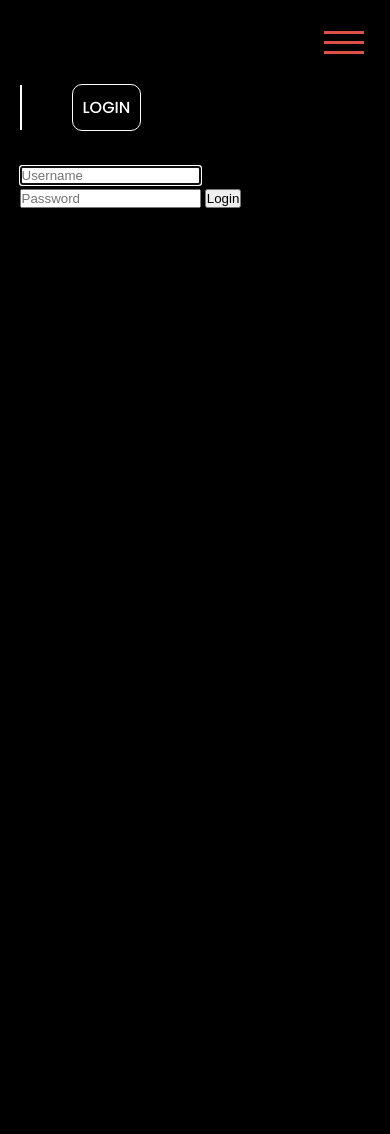
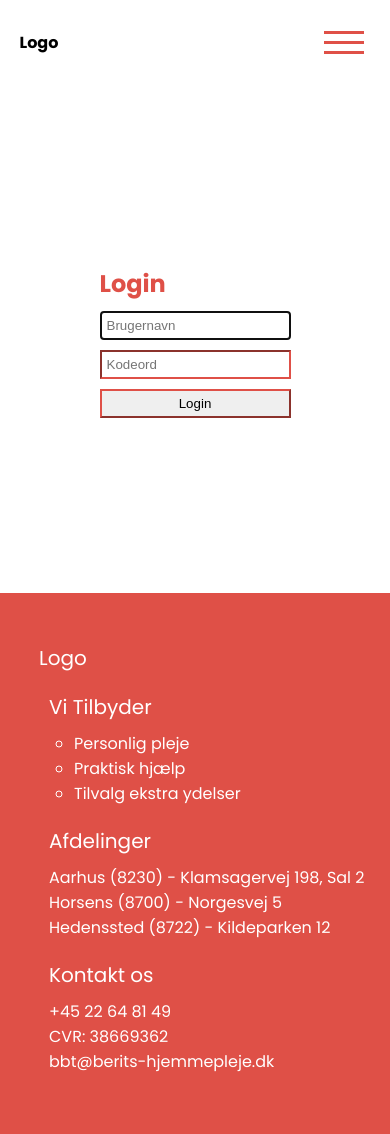
Before and after one commit to STEF4NOVICH/demo, a PHP site: page /login.php in a window 390 px wide. Before the commit the page ends 208 px from the top, so only its background shows below. Run offline with PHP 8.4, Linux system fonts and the light colour scheme.

Commit message:
update login page
forside forløbig done + login

```diff
--- /dev/null
+++ b/footer.php
@@ -0,0 +1,31 @@
+<footer>
+    <div class="site-wrapper footerclass">
+        <h2>Logo</h2>
+        <div class="vi-tilbyder">
+            <h2>Vi Tilbyder</h2>
+            <ul>
+                <li>
+                    <a href="#">Personlig pleje</a>
+                </li>
+                <li>
+                    <a href="#">Praktisk hjælp</a>
+                </li>
+                <li>
+                    <a href="#">Tilvalg ekstra ydelser</a>
+                </li>
+            </ul>
+        </div>
+        <div>
+            <h2>Afdelinger</h2>
+            <p>Aarhus (8230) - Klamsagervej 198, Sal 2</p>
+            <p>Horsens (8700) - Norgesvej 5</p>
+            <p>Hedenssted (8722) - Kildeparken 12</p>
+        </div>
+        <div>
+            <h2>Kontakt os</h2>
+            <p>+45 22 64 81 49</p>
+            <p>CVR: 38669362</p>
+            <p>bbt@berits-hjemmepleje.dk</p>
+        </div>
+    </div>
+</footer>
--- a/login.css
+++ b/login.css
@@ -1,3 +1,18 @@
-body {
-    background-color: black;
+.login {
+    display: flex;
+    justify-content: center;
+    align-items: center;
+    min-height: 50vh;
+    color: #df5047;
 }
+
+.login form {
+    display: flex;
+    flex-direction: column;
+}
+
+.login form input {
+    padding: 5px;
+    margin-top: 10px;
+    border-color: #df5047;
+}
--- a/login.php
+++ b/login.php
@@ -1,4 +1,4 @@
-<body>
+<div>
     <?php
 
     include('header.php');
@@ -39,20 +39,22 @@
         }
     } else {
     ?>
-        <section class="site-wrapper">
+        <section class="site-wrapper login">
 
             <form class="loginform" method="post" name="login">
                 <h1>Login</h1>
-                <input type="text" name="username" placeholder="Username" autofocus="true" />
-                <input type="password" name="password" placeholder="Password" />
+                <input type="text" name="username" placeholder="Brugernavn" autofocus="true" />
+                <input type="password" name="password" placeholder="Kodeord" />
                 <input type="submit" value="Login" name="submit" />
             </form>
+
+
+
 
         </section>
 
     <?php
     }
+    include('footer.php');
     ?>
-</body>
-
-</html>
+</div>
--- a/style.css
+++ b/style.css
@@ -2,6 +2,10 @@
     margin: 0;
     padding: 0;
     box-sizing: border-box;
+}
+
+img {
+    width: 100%;
 }
 
 body {
@@ -188,3 +192,85 @@ nav {
 }
 
 /* FORSIDE */
+
+.forside h2 {
+    margin-top: 50px;
+}
+
+.forside p {
+    margin-top: 22px;
+}
+
+.billeder {
+    display: flex;
+    justify-content: center;
+    align-items: center;
+    margin-top: 25px;
+}
+
+.billeder img {
+    max-width: 400px;
+    margin: 25px;
+}
+
+@media only screen and (max-width: 910px) {
+    .billeder {
+        flex-direction: column;
+    }
+
+    .billeder img {
+        max-width: 350px;
+        margin-top: 15px;
+        margin: 15px;
+    }
+}
+
+/* FOOTER */
+
+footer {
+    background-color: #df5047;
+    color: white;
+    margin-top: 40px;
+    padding-top: 50px;
+    padding-bottom: 50px;
+}
+
+footer h2 {
+    font-size: 20px;
+    font-weight: 400;
+    margin-bottom: 9px;
+}
+
+.footerclass {
+    display: flex;
+    justify-content: space-between;
+}
+
+.footerclass > div {
+    margin: 10px;
+}
+
+.vi-tilbyder {
+    display: flex;
+    flex-direction: column;
+}
+
+.vi-tilbyder ul {
+    margin-left: 25px;
+}
+
+.vi-tilbyder ul li {
+    list-style: circle;
+}
+
+.vi-tilbyder ul li a {
+    text-decoration: none;
+    color: white;
+}
+
+@media only screen and (max-width: 910px) {
+    .footerclass {
+        flex-direction: column;
+        margin-left: 10%;
+    }
+}
```
Also changed, not shown: index.php (+28 -1 lines), billeder/billedeeksempelforside.PNG (added).
